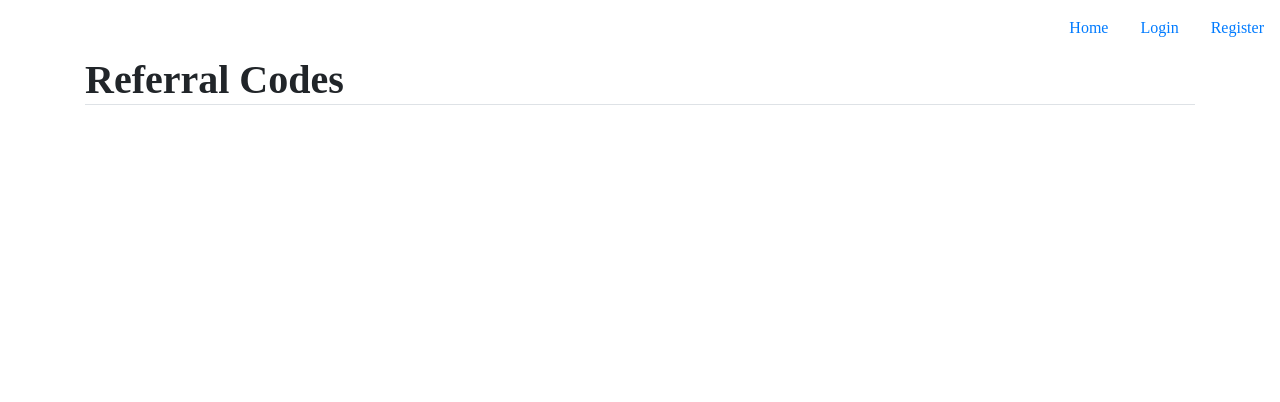
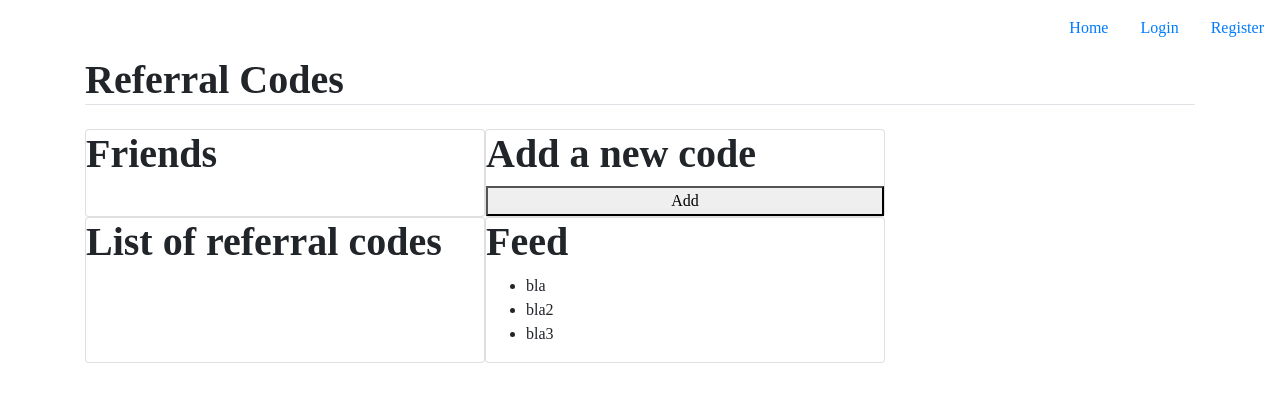
Before and after one commit to aslebloas/eyop, a Django app: page / in a window 1280 px wide. Shown: the top 402 px of the page. Run offline with Django 3.2, Linux system fonts and the light colour scheme; data that the repository does not hold is empty; some libraries are stand-ins or nearby versions.

Commit message:
Add Brand to Code model

```diff
--- a/referral_mate/referral_app/static/referral_app/styles.css
+++ b/referral_mate/referral_app/static/referral_app/styles.css
@@ -14,3 +14,12 @@ h1 {
 .menu-item {
   padding: 1rem;
 }
+
+.cards {
+  display: flex;
+  flex-wrap: wrap;
+}
+
+.card {
+  width: 400px;
+}
--- a/referral_mate/referral_app/templates/referral_app/code_list.html
+++ b/referral_mate/referral_app/templates/referral_app/code_list.html
@@ -1,19 +1,33 @@
 {% extends "referral_app/layout.html" %}
 
 {% block container %}
+
 <h1 class="border-bottom mb-4">Referral Codes</h1>
-{% for code in object_list %}
-<div>
-    Owner: {{ code.owner.username }}
+<div class="cards">
+    <div class="card">
+        <h1>Friends</h1>
+    </div>
+    <div class="card">
+        <h1>Add a new code</h1>
+        <button>Add</button>
+    </div>
+    <div class="card">
+        <h1>List of referral codes</h1>
+        <ul>
+            {% for code in object_list %}
+                <li>Code: {{ code.code }}</li>
+                <li>bla2</li>
+                <li>bla3</li>
+            {% endfor %}
+        </ul>
+    </div>
+    <div class="card">
+        <h1>Feed</h1>
+            <ul>
+            <li>bla</li>
+            <li>bla2</li>
+            <li>bla3</li>
+        </ul>
+    </div>
 </div>
-<div>
-    Code: {{ code.code }}
-</div>
-<div>
-    Amount: {{ code.username }}{{ code.UOM }}
-</div>
-<div>
-    Criteria: {{ code.criteria }}
-</div>
-{% endfor %}
 {% endblock %}
--- a/referral_mate/referral_app/templates/referral_app/layout.html
+++ b/referral_mate/referral_app/templates/referral_app/layout.html
@@ -31,11 +31,9 @@
       {% endif %}
     </nav>
     <div class="container">
-      <div class="row">
-        <div class="col-sm">
-          {% block container %}{% endblock %}
-        </div>
-      </div>
+
+      {% block container %}{% endblock %}
+
     </div>
     <!-- Optional JavaScript -->
     <!-- jQuery first, then Popper.js, then Bootstrap JS -->
--- a/referral_mate/referral_app/views.py
+++ b/referral_mate/referral_app/views.py
@@ -35,7 +35,7 @@ class CodesList(ListView):
 
 class CodeCreate(LoginRequiredMixin, CreateView):
     model = Code
-    fields = ['code', 'amount', 'UOM', 'criteria']
+    fields = ['brand', 'code', 'amount', 'UOM', 'criteria']
     success_url = 'codes'
 
     def form_valid(self, form):
```
Also changed, not shown: referral_mate/referral_app/models.py (+10 -9 lines).
